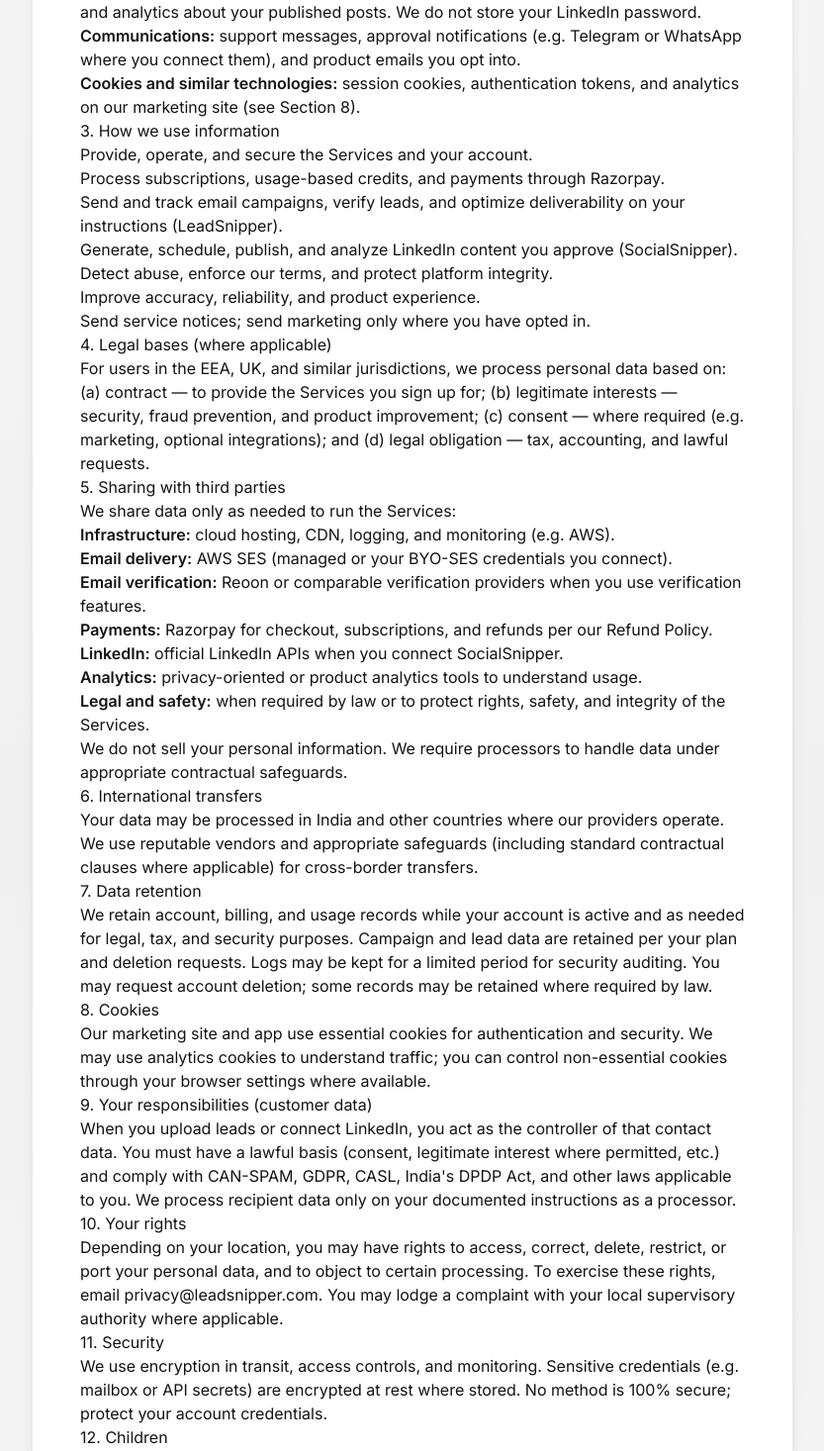
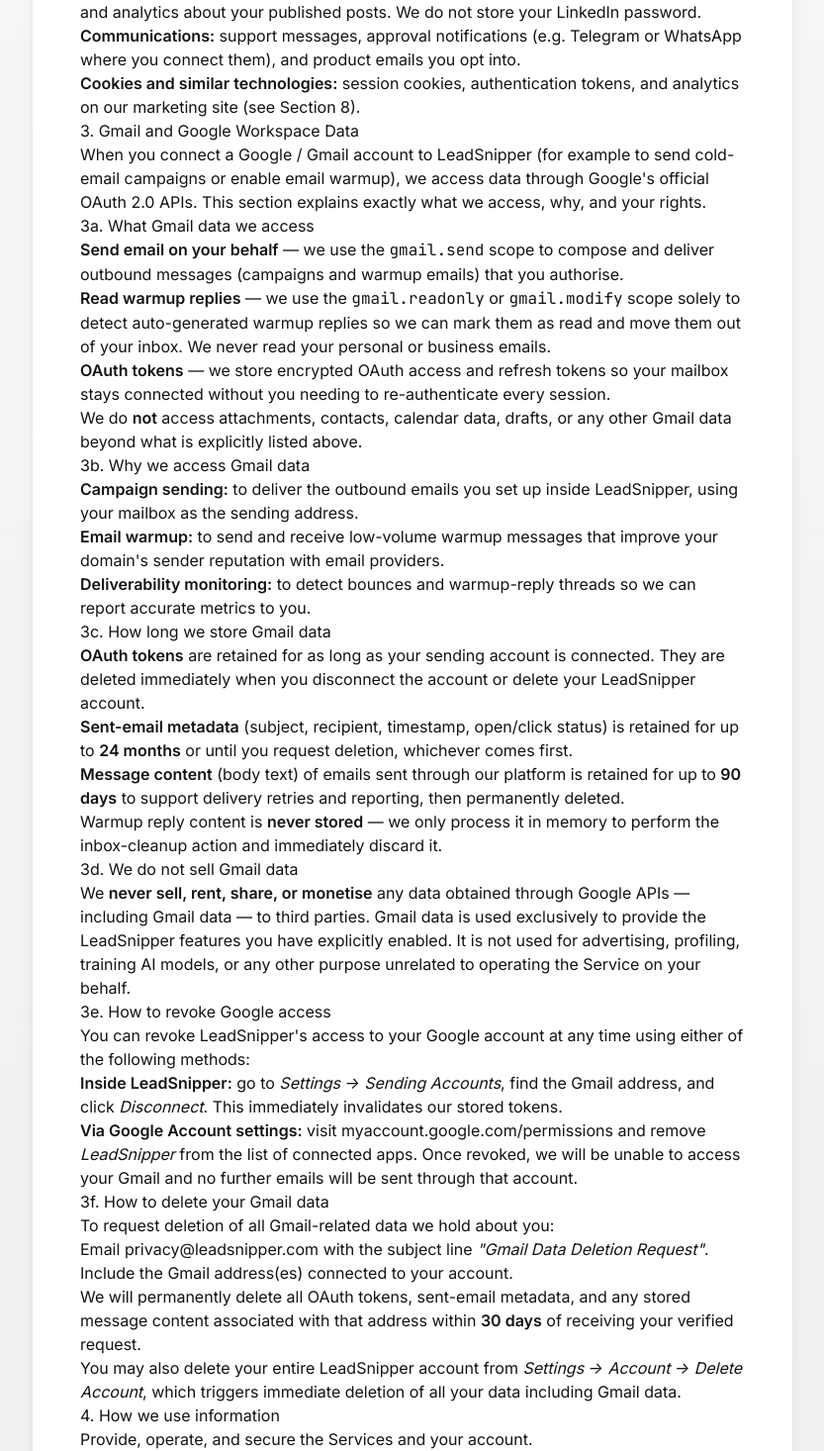
Before and after one commit to TotalAds/totalads-landing-page, a Next.js app: page /privacy-policy in a window 1280 px wide. Shown: the part 924-2390 px from the top of the page at 99% size, without its empty margins (223-1056 px from the left). Built offline with nearby package versions, Linux system fonts and the light colour scheme.

Commit message:
docs: add Gmail and Google Workspace data usage policy to Privacy Policy and update version date

```diff
--- a/components/legal/PrivacyPolicyContent.tsx
+++ b/components/legal/PrivacyPolicyContent.tsx
@@ -71,7 +71,144 @@
         </li>
       </ul>
 
-      <h2>3. How we use information</h2>
+      <h2>3. Gmail and Google Workspace Data</h2>
+      <p>
+        When you connect a Google / Gmail account to LeadSnipper (for example to
+        send cold-email campaigns or enable email warmup), we access data through
+        Google&apos;s official OAuth 2.0 APIs. This section explains exactly what
+        we access, why, and your rights.
+      </p>
+
+      <h3>3a. What Gmail data we access</h3>
+      <ul>
+        <li>
+          <strong>Send email on your behalf</strong> — we use the{" "}
+          <code>gmail.send</code> scope to compose and deliver outbound messages
+          (campaigns and warmup emails) that you authorise.
+        </li>
+        <li>
+          <strong>Read warmup replies</strong> — we use the{" "}
+          <code>gmail.readonly</code> or <code>gmail.modify</code> scope solely
+          to detect auto-generated warmup replies so we can mark them as read and
+          move them out of your inbox. We never read your personal or business
+          emails.
+        </li>
+        <li>
+          <strong>OAuth tokens</strong> — we store encrypted OAuth access and
+          refresh tokens so your mailbox stays connected without you needing to
+          re-authenticate every session.
+        </li>
+        <li>
+          We do <strong>not</strong> access attachments, contacts, calendar data,
+          drafts, or any other Gmail data beyond what is explicitly listed above.
+        </li>
+      </ul>
+
+      <h3>3b. Why we access Gmail data</h3>
+      <ul>
+        <li>
+          <strong>Campaign sending:</strong> to deliver the outbound emails you
+          set up inside LeadSnipper, using your mailbox as the sending address.
+        </li>
+        <li>
+          <strong>Email warmup:</strong> to send and receive low-volume warmup
+          messages that improve your domain&apos;s sender reputation with email
+          providers.
+        </li>
+        <li>
+          <strong>Deliverability monitoring:</strong> to detect bounces and
+          warmup-reply threads so we can report accurate metrics to you.
+        </li>
+      </ul>
+
+      <h3>3c. How long we store Gmail data</h3>
+      <ul>
+        <li>
+          <strong>OAuth tokens</strong> are retained for as long as your sending
+          account is connected. They are deleted immediately when you disconnect
+          the account or delete your LeadSnipper account.
+        </li>
+        <li>
+          <strong>Sent-email metadata</strong> (subject, recipient, timestamp,
+          open/click status) is retained for up to <strong>24 months</strong> or
+          until you request deletion, whichever comes first.
+        </li>
+        <li>
+          <strong>Message content</strong> (body text) of emails sent through our
+          platform is retained for up to <strong>90 days</strong> to support
+          delivery retries and reporting, then permanently deleted.
+        </li>
+        <li>
+          Warmup reply content is <strong>never stored</strong> — we only process
+          it in memory to perform the inbox-cleanup action and immediately discard
+          it.
+        </li>
+      </ul>
+
+      <h3>3d. We do not sell Gmail data</h3>
+      <p>
+        We <strong>never sell, rent, share, or monetise</strong> any data
+        obtained through Google APIs — including Gmail data — to third parties.
+        Gmail data is used exclusively to provide the LeadSnipper features you
+        have explicitly enabled. It is not used for advertising, profiling,
+        training AI models, or any other purpose unrelated to operating the
+        Service on your behalf.
+      </p>
+
+      <h3>3e. How to revoke Google access</h3>
+      <p>
+        You can revoke LeadSnipper&apos;s access to your Google account at any
+        time using either of the following methods:
+      </p>
+      <ul>
+        <li>
+          <strong>Inside LeadSnipper:</strong> go to{" "}
+          <em>Settings → Sending Accounts</em>, find the Gmail address, and click{" "}
+          <em>Disconnect</em>. This immediately invalidates our stored tokens.
+        </li>
+        <li>
+          <strong>Via Google Account settings:</strong> visit{" "}
+          <a
+            href="https://myaccount.google.com/permissions"
+            target="_blank"
+            rel="noopener noreferrer"
+          >
+            myaccount.google.com/permissions
+          </a>{
+            " "
+          }
+          and remove <em>LeadSnipper</em> from the list of connected apps. Once
+          revoked, we will be unable to access your Gmail and no further emails
+          will be sent through that account.
+        </li>
+      </ul>
+
+      <h3>3f. How to delete your Gmail data</h3>
+      <p>
+        To request deletion of all Gmail-related data we hold about you:
+      </p>
+      <ul>
+        <li>
+          Email{" "}
+          <a href={`mailto:${LEGAL_CONTACT.privacy}`}>
+            {LEGAL_CONTACT.privacy}
+          </a>{" "}
+          with the subject line <em>&quot;Gmail Data Deletion Request&quot;</em>.
+          Include the Gmail address(es) connected to your account.
+        </li>
+        <li>
+          We will permanently delete all OAuth tokens, sent-email metadata, and
+          any stored message content associated with that address within{" "}
+          <strong>30 days</strong> of receiving your verified request.
+        </li>
+        <li>
+          You may also delete your entire LeadSnipper account from{" "}
+          <em>Settings → Account → Delete Account</em>, which triggers immediate
+          deletion of all your data including Gmail data.
+        </li>
+      </ul>
+
+      <h2>4. How we use information</h2>
       <ul>
         <li>Provide, operate, and secure the Services and your account.</li>
         <li>
@@ -93,7 +230,7 @@
         </li>
       </ul>
 
-      <h2>4. Legal bases (where applicable)</h2>
+      <h2>5. Legal bases (where applicable)</h2>
       <p>
         For users in the EEA, UK, and similar jurisdictions, we process personal
         data based on: (a) contract — to provide the Services you sign up for;
@@ -103,7 +240,7 @@
         requests.
       </p>
 
-      <h2>5. Sharing with third parties</h2>
+      <h2>6. Sharing with third parties</h2>
       <p>We share data only as needed to run the Services:</p>
       <ul>
         <li>
@@ -140,7 +277,7 @@
         handle data under appropriate contractual safeguards.
       </p>
 
-      <h2>6. International transfers</h2>
+      <h2>7. International transfers</h2>
       <p>
         Your data may be processed in India and other countries where our
         providers operate. We use reputable vendors and appropriate safeguards
@@ -148,7 +285,7 @@
         cross-border transfers.
       </p>
 
-      <h2>7. Data retention</h2>
+      <h2>8. Data retention</h2>
       <p>
         We retain account, billing, and usage records while your account is
         active and as needed for legal, tax, and security purposes. Campaign and
@@ -157,7 +294,7 @@
         deletion; some records may be retained where required by law.
       </p>
 
-      <h2>8. Cookies</h2>
+      <h2>9. Cookies</h2>
       <p>
         Our marketing site and app use essential cookies for authentication and
         security. We may use analytics cookies to understand traffic; you can
@@ -165,7 +302,7 @@
         available.
       </p>
 
-      <h2>9. Your responsibilities (customer data)</h2>
+      <h2>10. Your responsibilities (customer data)</h2>
       <p>
         When you upload leads or connect LinkedIn, you act as the controller of
         that contact data. You must have a lawful basis (consent, legitimate
@@ -174,7 +311,7 @@
         recipient data only on your documented instructions as a processor.
       </p>
 
-      <h2>10. Your rights</h2>
+      <h2>11. Your rights</h2>
       <p>
         Depending on your location, you may have rights to access, correct,
         delete, restrict, or port your personal data, and to object to certain
@@ -184,27 +321,27 @@
         applicable.
       </p>
 
-      <h2>11. Security</h2>
+      <h2>12. Security</h2>
       <p>
         We use encryption in transit, access controls, and monitoring. Sensitive
         credentials (e.g. mailbox or API secrets) are encrypted at rest where
         stored. No method is 100% secure; protect your account credentials.
       </p>
 
-      <h2>12. Children</h2>
+      <h2>13. Children</h2>
       <p>
         The Services are for business users aged 18 and over. We do not
         knowingly collect data from children under 16.
       </p>
 
-      <h2>13. Changes</h2>
+      <h2>14. Changes</h2>
       <p>
         We may update this policy when our practices or legal requirements
         change. We will update the “Last updated” date and, for material
         changes, provide notice through the Service or email.
       </p>
 
-      <h2>14. Contact</h2>
+      <h2>15. Contact</h2>
       <p>
         Privacy questions:{" "}
         <a href={`mailto:${LEGAL_CONTACT.privacy}`}>{LEGAL_CONTACT.privacy}</a>
--- a/lib/legal.ts
+++ b/lib/legal.ts
@@ -1,5 +1,5 @@
-export const LEGAL_VERSION = "2026-05-24";
-export const LEGAL_LAST_UPDATED = "24 May 2026";
+export const LEGAL_VERSION = "2026-06-30";
+export const LEGAL_LAST_UPDATED = "30 June 2026";
 export const LEGAL_BASE_URL = "https://leadsnipper.com";
 
 export const LEGAL_URLS = {
```
